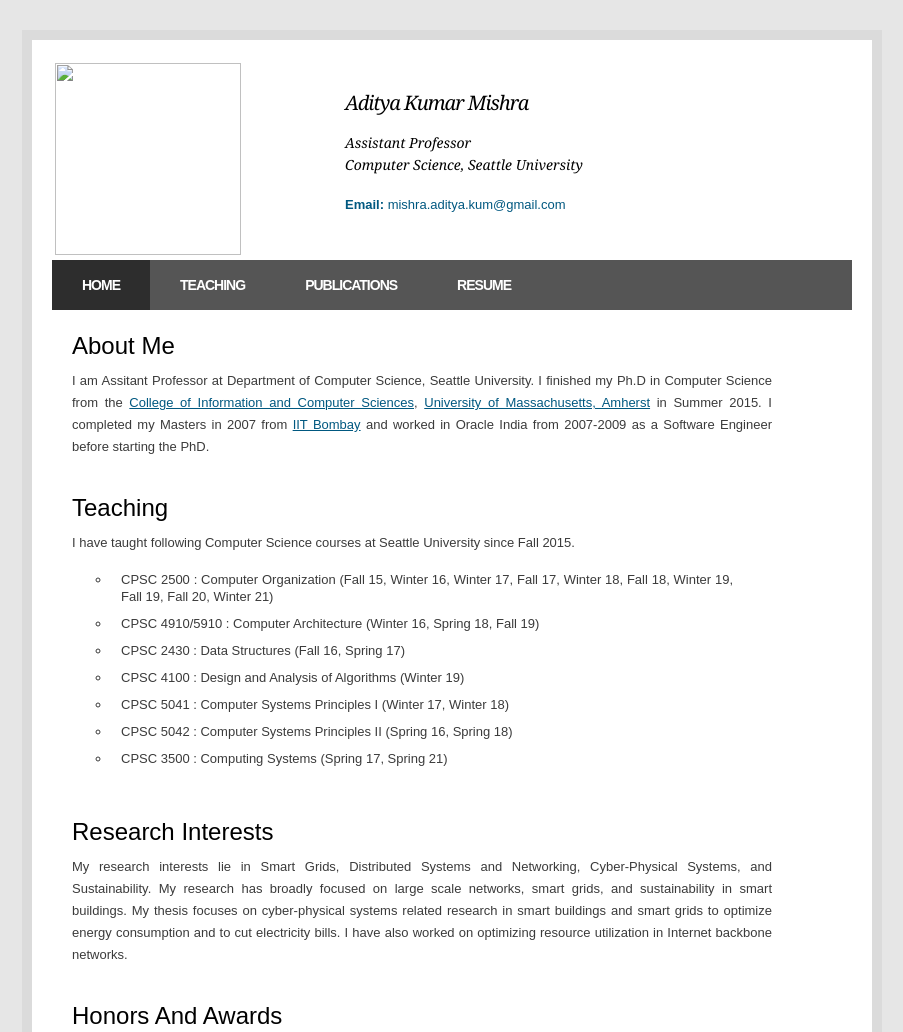
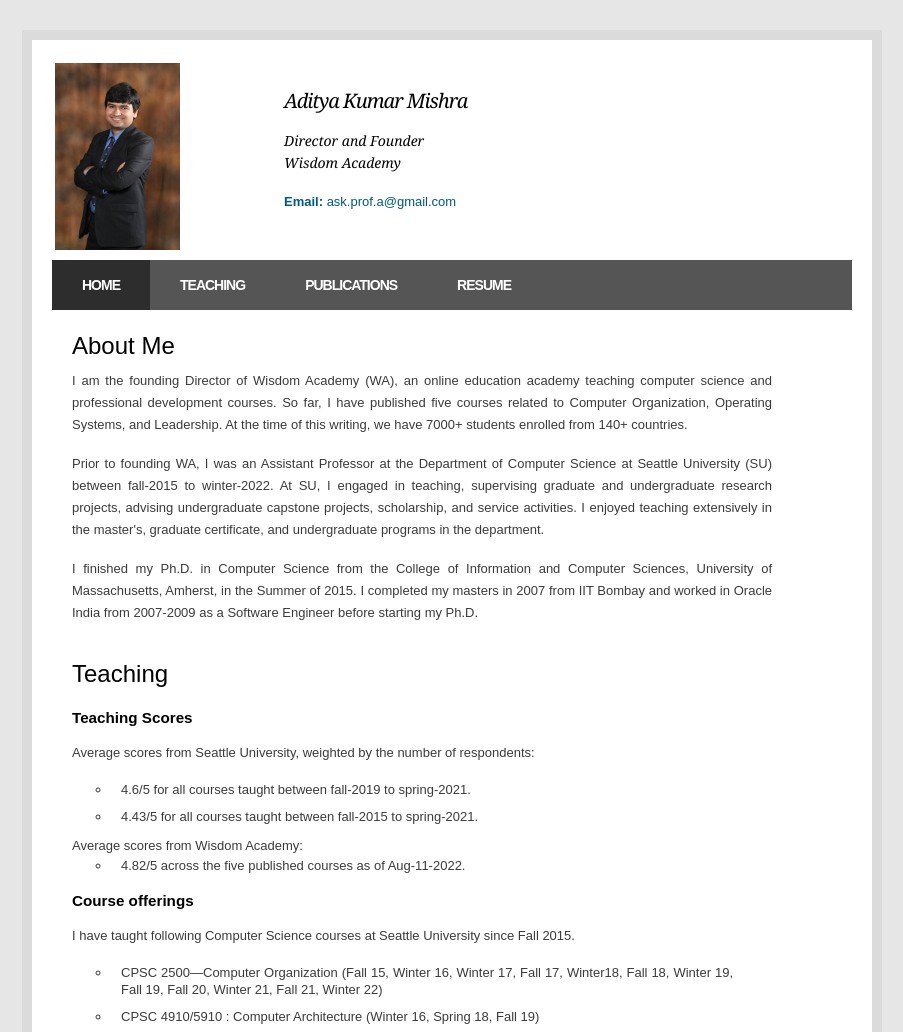
Before and after one commit to ask-prof-A/ask-prof-A.github.io, a plain HTML site: page Dr-A.html in a window 1280 px wide. Shown: the top 1032 px of the page, without its empty margins (188-1091 px from the left). Drawn offline with Linux system fonts and the light colour scheme.

Commit message:
commit 15

```diff
--- a/Dr-A.html
+++ b/Dr-A.html
@@ -14,12 +14,13 @@
 	<div id="header">
 		<table>
 		<tr> <td>
-                 	<img src="./adityam_pic.png" width="186" height="192">
+                 	<img src="./adityam_pic.jpg" width="125" height="187">
+<!--<img src="./adityam_pic.png" width="186" height="192">-->
 		</td> <td>
 		<h1>Aditya Kumar Mishra</h1> <br>
-                <h2>Assistant Professor <br>Computer Science, Seattle University </h2>
+                <h2>Director and Founder <br> Wisdom Academy </h2>
                 <h4><p>
-   		       <b>Email:</b> mishra.aditya.kum@gmail.com <br>
+   		       <b>Email:</b> ask.prof.a@gmail.com <br>
                         </p></h4>
 		</td> </tr>
 		</table>
@@ -41,10 +42,22 @@
      <div class="post">
 
 	<h2><span style="color:black">About me </span></h2>
-	<p>I am Assitant Professor at Department of Computer Science, Seattle University.
+<p>
+I am the founding Director of Wisdom Academy (WA), an online education academy teaching computer science and professional development courses. So far, I have published five courses related to Computer Organization, Operating Systems, and Leadership. At the time of this writing, we have 7000+ students enrolled from 140+ countries.
+</p>
+<p>
+
+Prior to founding WA, I was an Assistant Professor at the Department of Computer Science at Seattle University (SU) between fall-2015 to winter-2022. At SU, I engaged in teaching, supervising graduate and undergraduate research projects, advising undergraduate capstone projects, scholarship, and service activities. I enjoyed teaching extensively in the master's, graduate certificate, and undergraduate programs in the department.
+</p>
+<p>
+
+I finished my Ph.D. in Computer Science from the College of Information and Computer Sciences, University of Massachusetts, Amherst, in the Summer of 2015. I completed my masters in 2007 from IIT Bombay and worked in Oracle India from 2007-2009 as a Software Engineer before starting my Ph.D.
+
+</p>
+<!--	<p>I am Assitant Professor at Department of Computer Science, Seattle University.
 		I finished my Ph.D in Computer Science from the <a href="http://www.cs.umass.edu/">College of Information and Computer Sciences</a>, <a href="http://www.umass.edu/">University of Massachusetts, Amherst</a> in Summer 2015.
 		I completed my Masters in 2007 from <a href="http://www.cse.iitb.ac.in/">IIT Bombay</a> and worked in Oracle India from 2007-2009 as a Software Engineer before starting the PhD.
-
+    -->
 	<!--under the guidance of  <a href="http://www.cse.iitb.ac.in/~sahoo">Prof. Anirudha Sahoo</a>-->
 	<!--I was advised by <a href="http://people.cs.umass.edu/~shenoy/home">Prof. Prashant Shenoy</a>. -->
 </p>
@@ -53,10 +66,23 @@
 
 <br>
    <h2><A name="teaching"><span style="color:black">Teaching</span></A></h2>
+   <br><h3><span style="color:black">Teaching Scores</span></A></h2>
+<p>
+Average scores from Seattle University, weighted by the number of respondents:
+<ul>
+        <li> 4.6/5 for all courses taught between fall-2019 to spring-2021.
+   <li> 4.43/5 for all courses taught between fall-2015 to spring-2021.
+</ul>
+Average scores from Wisdom Academy:
+<ul>
+<li> 4.82/5 across the five published courses as of Aug-11-2022.
+</ul>
+</p>
+
+   <h3><span style="color:black">Course offerings</span></A></h2>
        <p>I have taught following Computer Science courses at Seattle University since Fall 2015.</p>
        <ul>
-	<li> CPSC 2500 : Computer Organization (Fall 15, Winter 16, Winter 17, Fall 17, Winter
-18, Fall 18, Winter 19, Fall 19, Fall 20, Winter 21) </li>
+	<li> CPSC 2500—Computer Organization (Fall 15, Winter 16, Winter 17, Fall 17, Winter18, Fall 18, Winter 19, Fall 19, Fall 20, Winter 21, Fall 21, Winter 22)</li>
 	<li> CPSC 4910/5910 : Computer Architecture (Winter 16, Spring 18, Fall 19) </li>
 	<li> CPSC 2430 : Data Structures (Fall 16, Spring 17) </li>
 	<li> CPSC 4100 : Design and Analysis of Algorithms (Winter 19) </li>
@@ -250,7 +276,7 @@
 
 <br>
 			<h2 color:black> <A name="resume"><span style="color:black">Resume</span></A></h2>
-			<p><a href="./Mishra_CV_Dec2021.pdf">Curriculum Vitae</a> [Last updated: Dec 2021]</p>
+			<p><a href="./MishraCV.pdf">Curriculum Vitae</a> [Last updated: Aug 2022]</p>
 			<!--<p><a href="http://people.cs.umass.edu/~adityam/hp2/MishraResearchStatement.pdf">Research Statement</a></p>-->
 			<!--<p><a href="http://people.cs.umass.edu/~adityam/hp2/MishraTeachingStatement.pdf">Teaching Statement</a></p><br>-->
 
```
Also changed, not shown: 1 other file.
